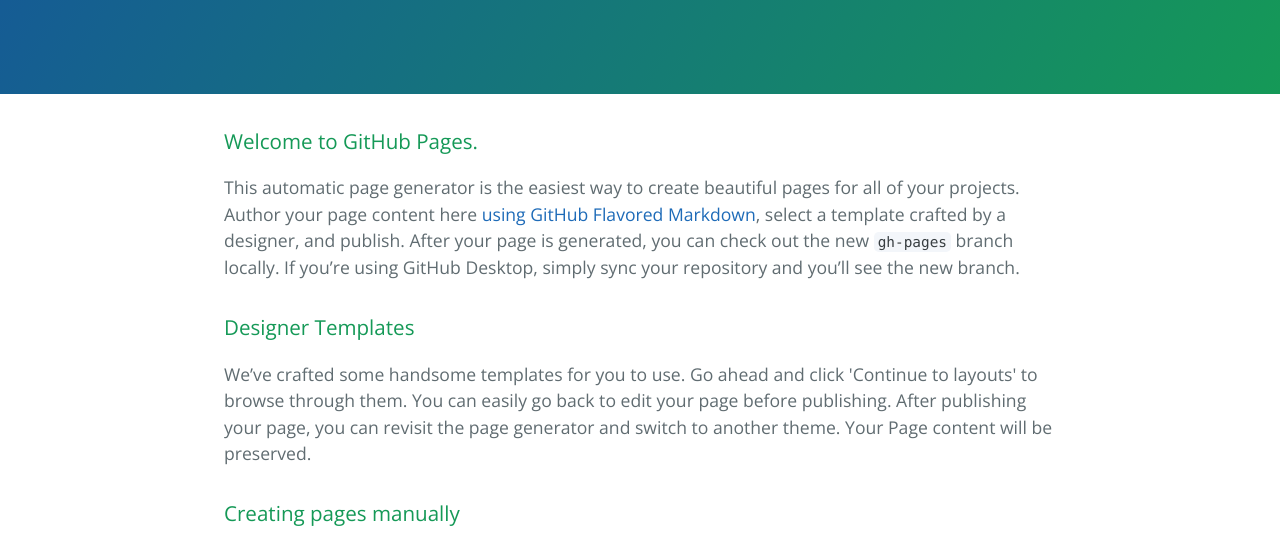
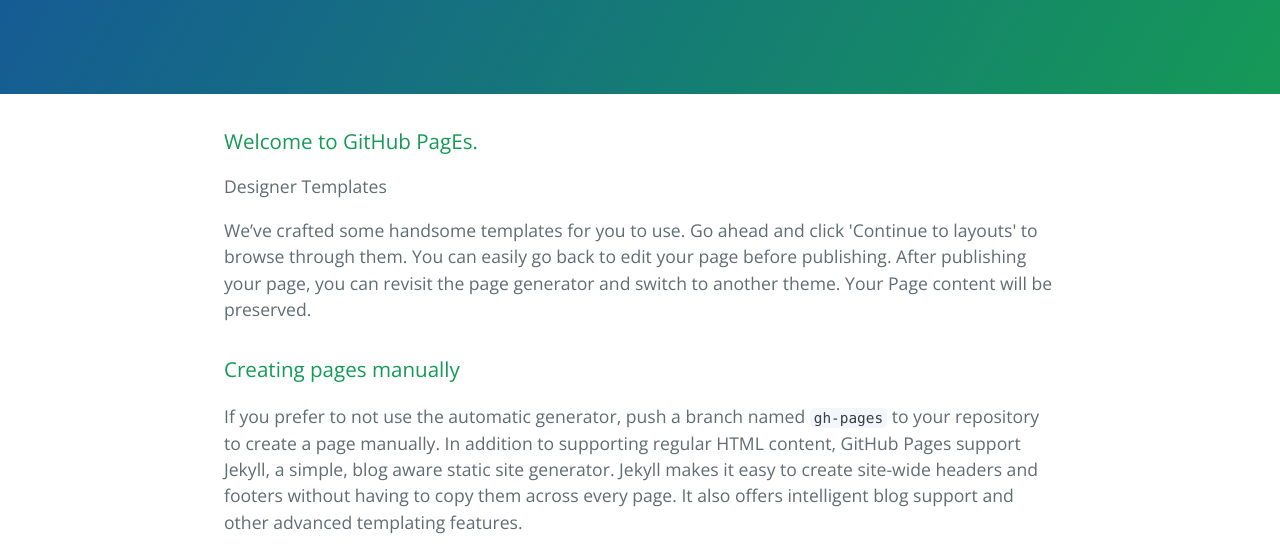
Before and after one commit to Gianmarco-Orru/gianmarco-orru.github.io, a plain HTML site: page index.html in a window 1280 px wide. Shown: the part 176-720 px from the top of the page. Drawn offline with nearby package versions, Linux system fonts and the light colour scheme.

Commit message:
Update index.html

```diff
--- a/index.html
+++ b/index.html
@@ -17,13 +17,8 @@
 
     <section class="main-content">
       <h3>
-<a id="welcome-to-github-pages" class="anchor" href="#welcome-to-github-pages" aria-hidden="true"><span class="octicon octicon-link"></span></a>Welcome to GitHub Pages.</h3>
-
-<p>This automatic page generator is the easiest way to create beautiful pages for all of your projects. Author your page content here <a href="https://guides.github.com/features/mastering-markdown/">using GitHub Flavored Markdown</a>, select a template crafted by a designer, and publish. After your page is generated, you can check out the new <code>gh-pages</code> branch locally. If you’re using GitHub Desktop, simply sync your repository and you’ll see the new branch.</p>
-
-<h3>
+<a id="welcome-to-github-pages" class="anchor" href="#welcome-to-github-pages" aria-hidden="true"><span class="octicon octicon-link"></span></a>Welcome to GitHub PagEs.</H3>
 <a id="designer-templates" class="anchor" href="#designer-templates" aria-hidden="true"><span class="octicon octicon-link"></span></a>Designer Templates</h3>
-
 <p>We’ve crafted some handsome templates for you to use. Go ahead and click 'Continue to layouts' to browse through them. You can easily go back to edit your page before publishing. After publishing your page, you can revisit the page generator and switch to another theme. Your Page content will be preserved.</p>
 
 <h3>
```
